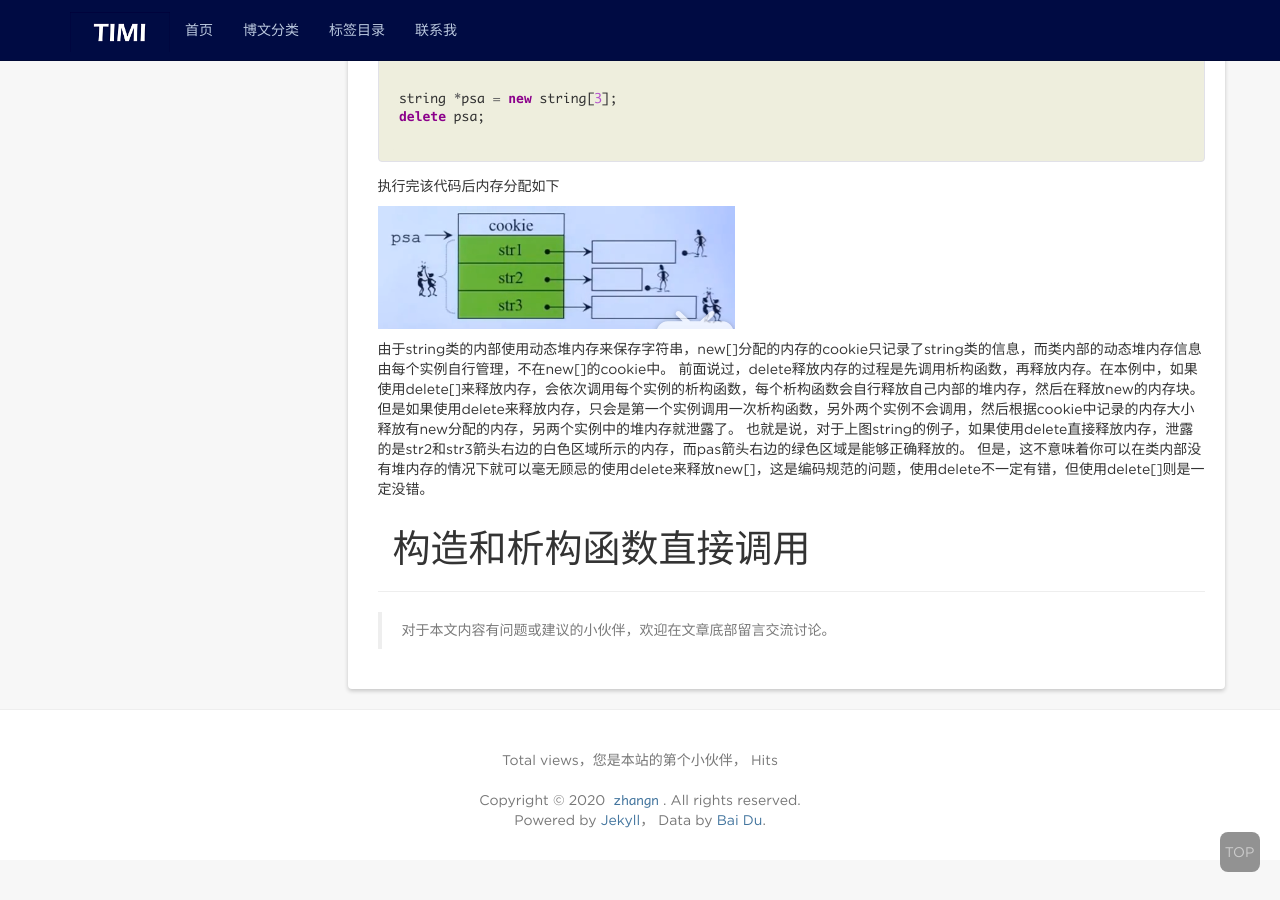
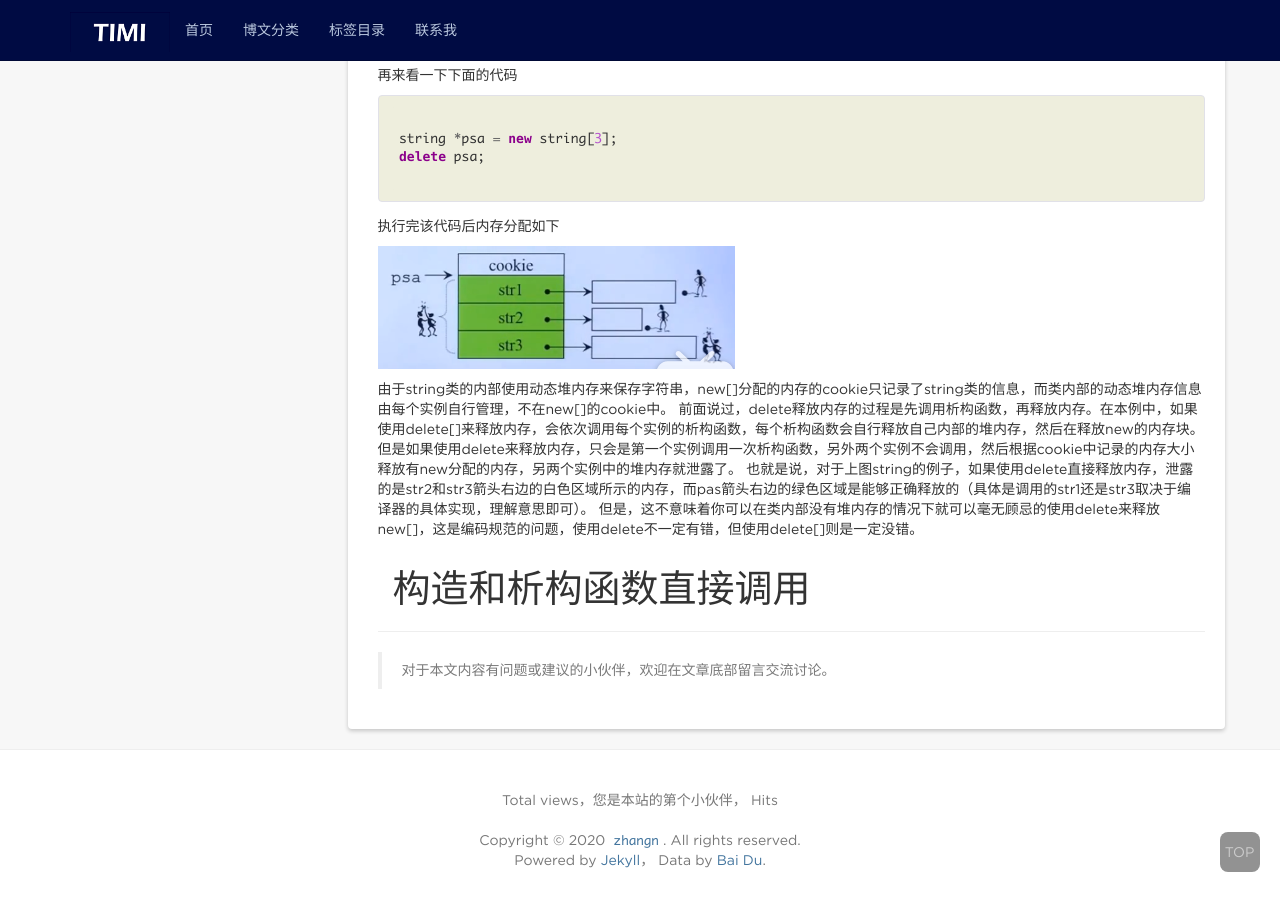
Before and after one commit to zhangn1989/Document, a Jekyll site: the page built from _posts/2020-4-12-c++new.markdown, in a window 1280 px wide and 900 px high, scrolled down 1506 px. Built offline with Jekyll 4.4.1, drawn with Linux system fonts in a browser that asks for light colours; nearby versions of some CDN libraries; comment, search, counter and statistics services are not loaded; some of the changed text lies outside the part shown.

Commit message:
更新笔记

```diff
--- a/_posts/2020-4-12-c++new.markdown
+++ b/_posts/2020-4-12-c++new.markdown
@@ -73,7 +74,7 @@
 
 由于string类的内部使用动态堆内存来保存字符串，new[]分配的内存的cookie只记录了string类的信息，而类内部的动态堆内存信息由每个实例自行管理，不在new[]的cookie中。
 前面说过，delete释放内存的过程是先调用析构函数，再释放内存。在本例中，如果使用delete[]来释放内存，会依次调用每个实例的析构函数，每个析构函数会自行释放自己内部的堆内存，然后在释放new的内存块。但是如果使用delete来释放内存，只会是第一个实例调用一次析构函数，另外两个实例不会调用，然后根据cookie中记录的内存大小释放有new分配的内存，另两个实例中的堆内存就泄露了。
-也就是说，对于上图string的例子，如果使用delete直接释放内存，泄露的是str2和str3箭头右边的白色区域所示的内存，而pas箭头右边的绿色区域是能够正确释放的。
+也就是说，对于上图string的例子，如果使用delete直接释放内存，泄露的是str2和str3箭头右边的白色区域所示的内存，而pas箭头右边的绿色区域是能够正确释放的（具体是调用的str1还是str3取决于编译器的具体实现，理解意思即可）。
 但是，这不意味着你可以在类内部没有堆内存的情况下就可以毫无顾忌的使用delete来释放new[]，这是编码规范的问题，使用delete不一定有错，但使用delete[]则是一定没错。
 
 # 构造和析构函数直接调用
```
Also changed, not shown: other parts of _posts/2020-4-12-c++new.markdown (+2 -1 lines).
